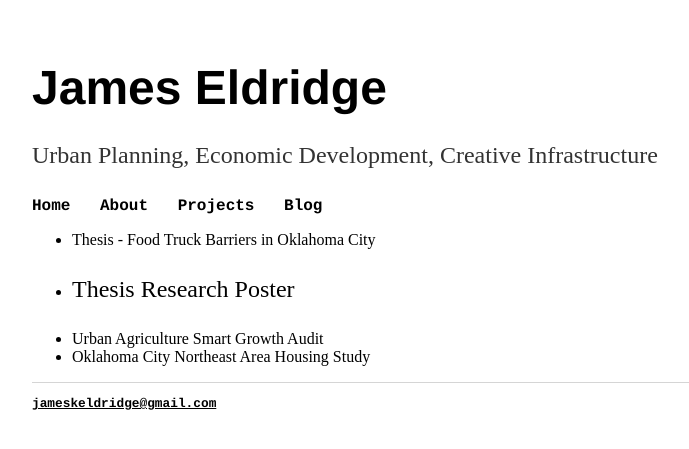
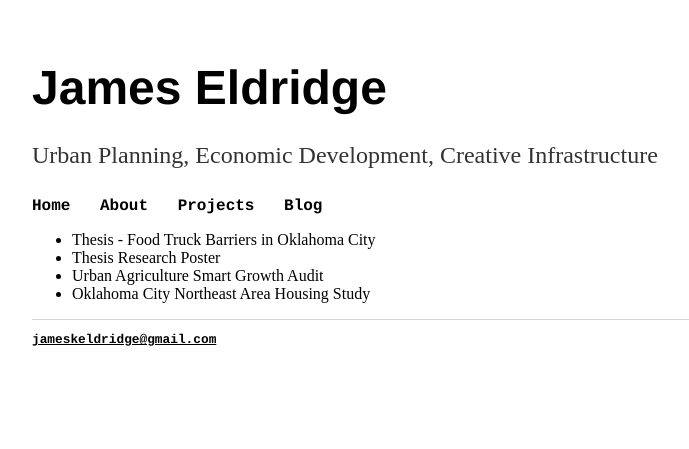
Before and after one commit to jameskeldridge/jameskeldridge.github.io, a Jekyll site: the page projects/index.html, which Jekyll copies as it is, in a window 1280 px wide. Shown: the top 449 px of the page, without its empty margins (160-849 px from the left). Built offline with Jekyll 4.4.1, drawn with Linux system fonts in a browser that asks for light colours.

```diff
--- a/projects/index.html
+++ b/projects/index.html
@@ -22,7 +22,7 @@
 		<div class="home">
 		 <ul>
 			<li><a href="http://jameskeldridge.neocities.org/Projects/James%20Eldridge%20Thesis.pdf">Thesis - Food Truck Barriers in Oklahoma City</a></li>
-			<li><p><a href="http://jameskeldridge.neocities.org/Projects/food%20truck%20poster%20apa%20revised.pdf">Thesis Research Poster</a></li>
+			<li><a href="http://jameskeldridge.neocities.org/Projects/food%20truck%20poster%20apa%20revised.pdf">Thesis Research Poster</a></li>
 			<li><a href="http://jameskeldridge.neocities.org/Projects/jameseldridgeurbanagfinal.pdf">Urban Agriculture Smart Growth Audit</a></li>
 			<li><a href="http://jameskeldridge.neocities.org/Projects/RCPL%20Studio%2014%20Final%20Document.pdf">Oklahoma City Northeast Area Housing Study</a></li>
 		</ul>
```
